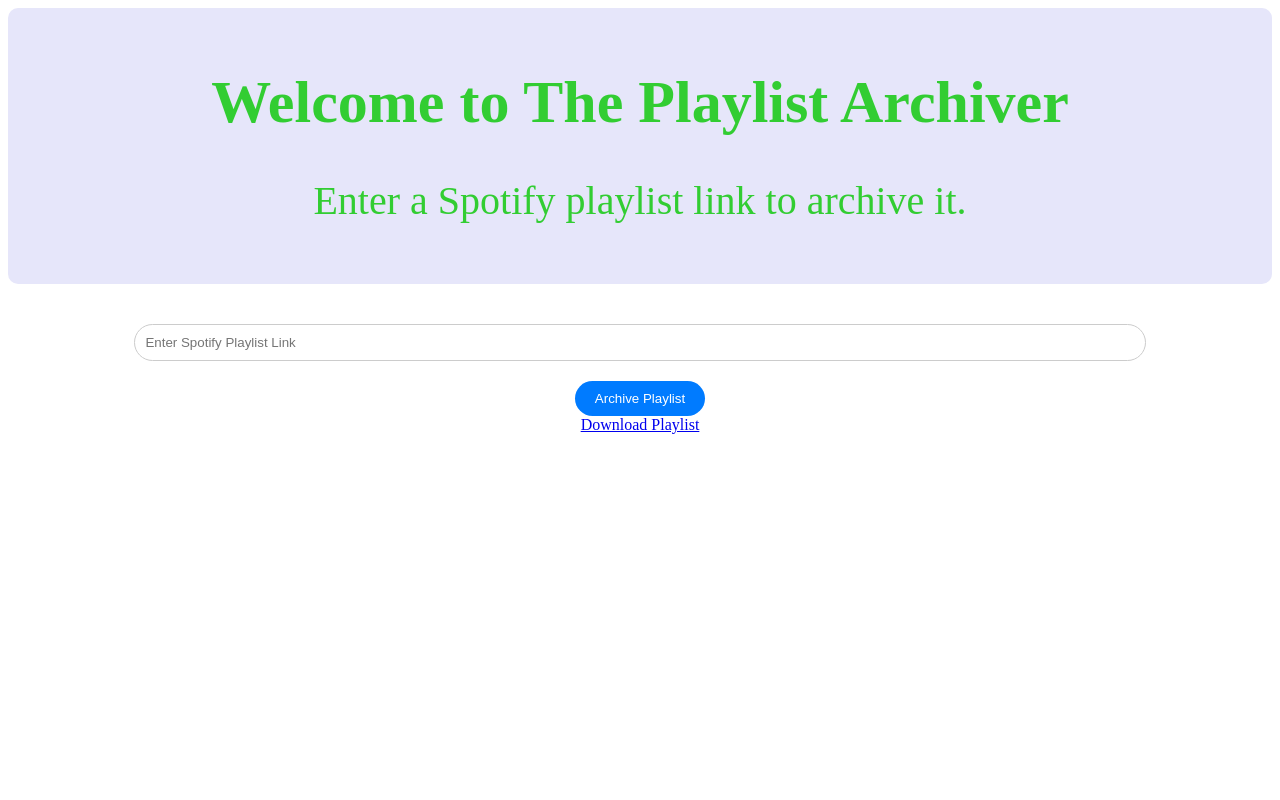
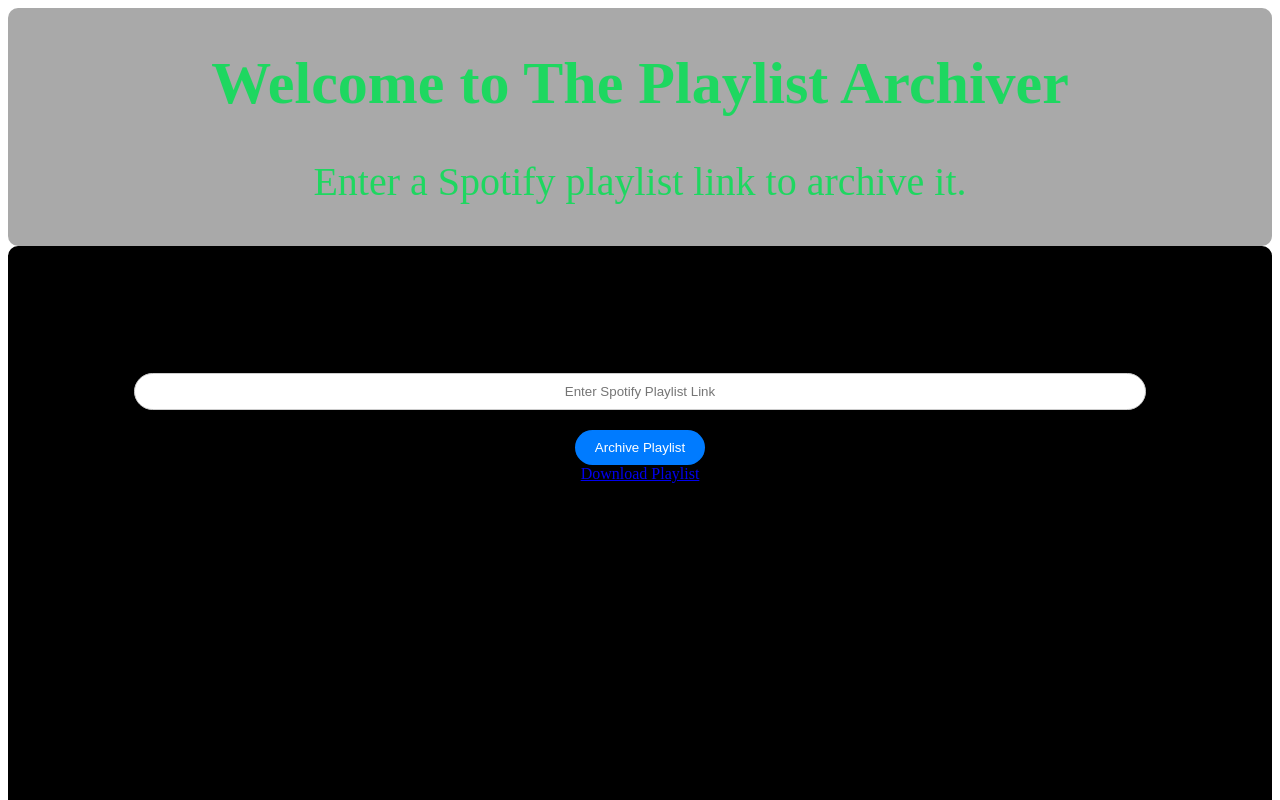
Before and after one commit to tenjotenge/playlist-archiver, a Next.js app: page / in a window 1280 px wide. Shown: the top 800 px of the page. Built offline with nearby package versions, Linux system fonts and the light colour scheme.

Commit message:
more styling

```diff
--- a/src/components/Banner.module.css
+++ b/src/components/Banner.module.css
@@ -1,12 +1,11 @@
 /* src/components/Banner.module.css */
 
 .banner-container {
-  background-color: #e6e6fa; /* Lavender */
-  color: #32cd32; /* Lime Green */
-  padding: 20px;
+  color: #1ED760; /*Spotify Green*/
+  background-color: darkgray;
+  padding: 1px;
   text-align: center;
   border-radius: 10px;
-  margin-bottom: 20px;
   text-decoration: none;
 }
 
--- a/src/components/LinkCollector.module.css
+++ b/src/components/LinkCollector.module.css
@@ -5,13 +5,15 @@
     flex-direction: column;
     align-items: center; /* Center items horizontally */
     height: 100vh;
+    background-color: black;
+    border-radius: 10px;
   }
 
   .input-container {
+    margin-top: 10%;
     width: 80%;
     display: flex;
     justify-content: center;
-    margin-top: 20px; /* Add spacing between the input box and buttons if needed */
   }
 
   .input-box {
@@ -20,6 +22,7 @@
     border: 1px solid #ccc;
     border-radius: 20px; /* You can adjust the value to change the roundness */
     outline: none;
+    text-align: center;
   }
 
   .buttons-container {
```
